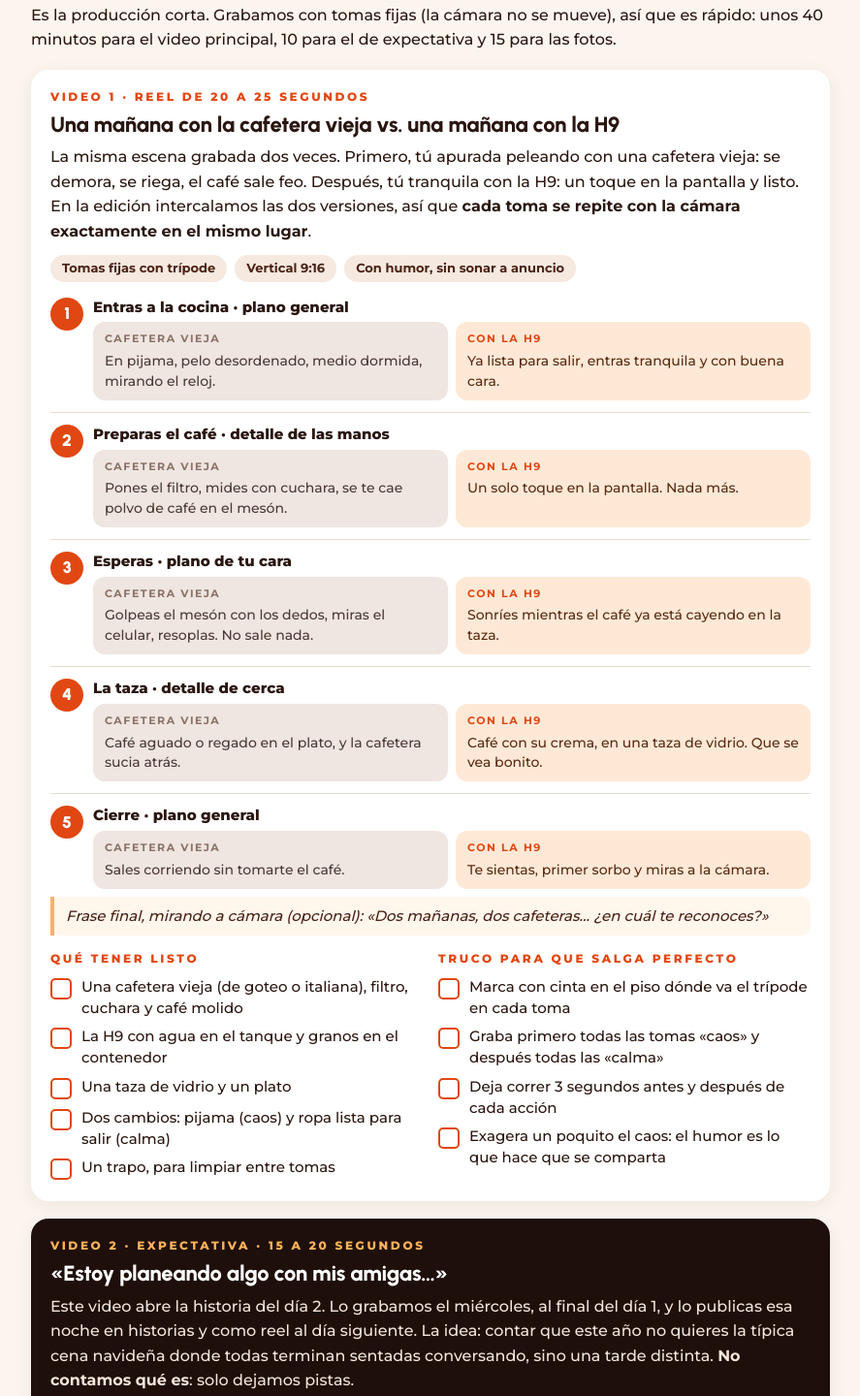
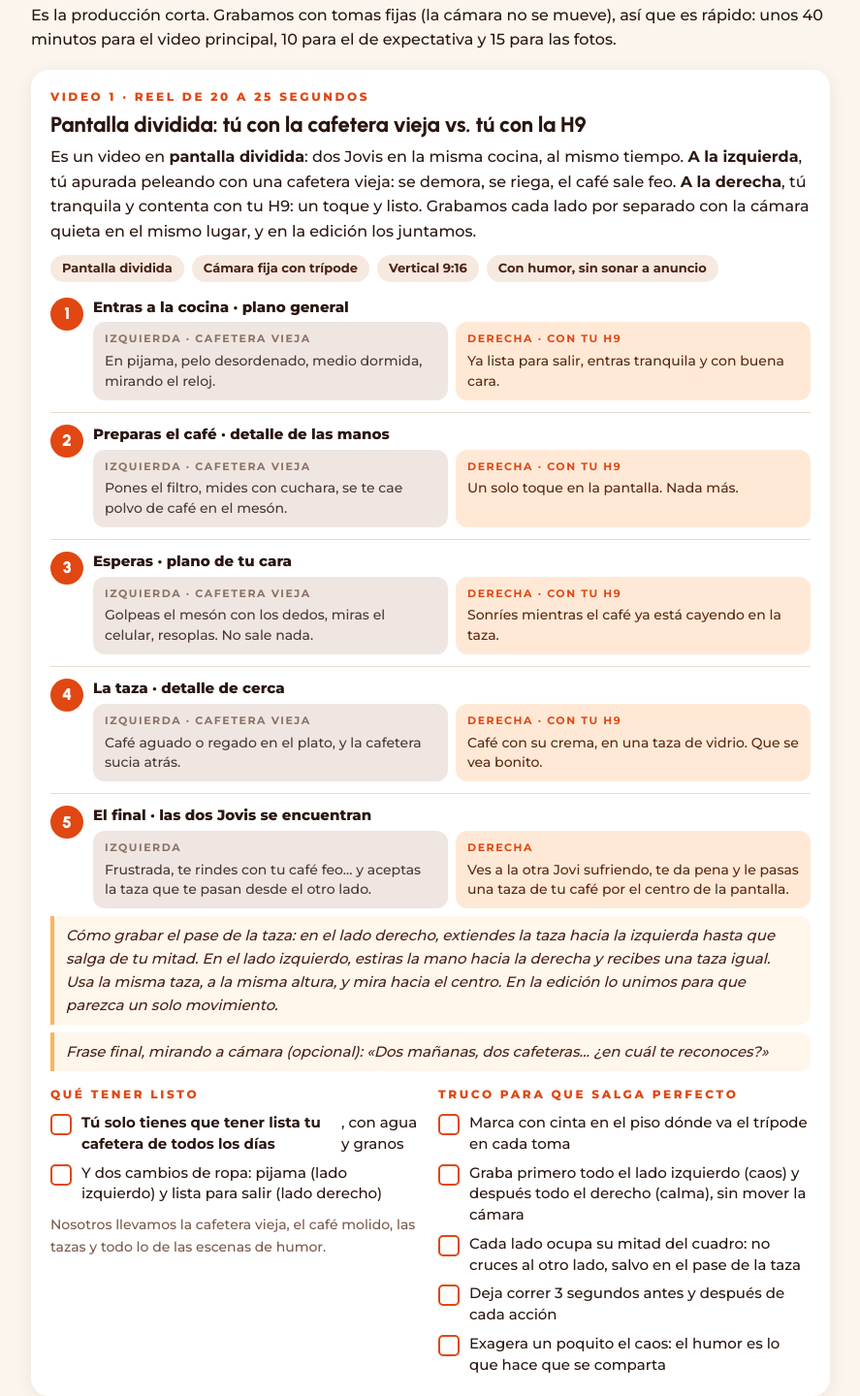
Before and after one commit to Pro-motion-sport-marketing/vicomer-informes, a plain HTML site: page hiheat/produccion-jovi-noviembre-2026/index.html in a window 1280 px wide. Shown: the part 1005-2445 px from the top of the page at 97% size, without its empty margins (196-1083 px from the left). Drawn offline with Linux system fonts and the light colour scheme.

Commit message:
HiHeat Jovi: vieja vs. nueva en pantalla dividida con pase de taza
Co-Authored-By: Claude Opus 5.5 <noreply@anthropic.com>

```diff
--- a/hiheat/produccion-jovi-noviembre-2026/index.html
+++ b/hiheat/produccion-jovi-noviembre-2026/index.html
@@ -195,50 +195,50 @@ nav.indice a{flex:0 0 auto;text-decoration:none;color:var(--cafe);background:var
 
     <div class="card" id="v1">
       <div class="kicker">Video 1 · Reel de 20 a 25 segundos</div>
-      <h3>Una mañana con la cafetera vieja vs. una mañana con la H9</h3>
-      <p>La misma escena grabada dos veces. Primero, tú apurada peleando con una cafetera vieja: se demora, se riega, el café sale feo. Después, tú tranquila con la H9: un toque en la pantalla y listo. En la edición intercalamos las dos versiones, así que <b>cada toma se repite con la cámara exactamente en el mismo lugar</b>.</p>
-      <div class="meta"><span class="chip">Tomas fijas con trípode</span><span class="chip">Vertical 9:16</span><span class="chip">Con humor, sin sonar a anuncio</span></div>
+      <h3>Pantalla dividida: tú con la cafetera vieja vs. tú con la H9</h3>
+      <p>Es un video en <b>pantalla dividida</b>: dos Jovis en la misma cocina, al mismo tiempo. <b>A la izquierda</b>, tú apurada peleando con una cafetera vieja: se demora, se riega, el café sale feo. <b>A la derecha</b>, tú tranquila y contenta con tu H9: un toque y listo. Grabamos cada lado por separado con la cámara quieta en el mismo lugar, y en la edición los juntamos.</p>
+      <div class="meta"><span class="chip">Pantalla dividida</span><span class="chip">Cámara fija con trípode</span><span class="chip">Vertical 9:16</span><span class="chip">Con humor, sin sonar a anuncio</span></div>
 
       <div class="versus">
         <div class="vs-row"><div class="num">1</div><div>
           <h4>Entras a la cocina · plano general</h4>
-          <div class="lados"><div class="lado caos"><b>Cafetera vieja</b>En pijama, pelo desordenado, medio dormida, mirando el reloj.</div><div class="lado calma"><b>Con la H9</b>Ya lista para salir, entras tranquila y con buena cara.</div></div>
+          <div class="lados"><div class="lado caos"><b>Izquierda · cafetera vieja</b>En pijama, pelo desordenado, medio dormida, mirando el reloj.</div><div class="lado calma"><b>Derecha · con tu H9</b>Ya lista para salir, entras tranquila y con buena cara.</div></div>
         </div></div>
         <div class="vs-row"><div class="num">2</div><div>
           <h4>Preparas el café · detalle de las manos</h4>
-          <div class="lados"><div class="lado caos"><b>Cafetera vieja</b>Pones el filtro, mides con cuchara, se te cae polvo de café en el mesón.</div><div class="lado calma"><b>Con la H9</b>Un solo toque en la pantalla. Nada más.</div></div>
+          <div class="lados"><div class="lado caos"><b>Izquierda · cafetera vieja</b>Pones el filtro, mides con cuchara, se te cae polvo de café en el mesón.</div><div class="lado calma"><b>Derecha · con tu H9</b>Un solo toque en la pantalla. Nada más.</div></div>
         </div></div>
         <div class="vs-row"><div class="num">3</div><div>
           <h4>Esperas · plano de tu cara</h4>
-          <div class="lados"><div class="lado caos"><b>Cafetera vieja</b>Golpeas el mesón con los dedos, miras el celular, resoplas. No sale nada.</div><div class="lado calma"><b>Con la H9</b>Sonríes mientras el café ya está cayendo en la taza.</div></div>
+          <div class="lados"><div class="lado caos"><b>Izquierda · cafetera vieja</b>Golpeas el mesón con los dedos, miras el celular, resoplas. No sale nada.</div><div class="lado calma"><b>Derecha · con tu H9</b>Sonríes mientras el café ya está cayendo en la taza.</div></div>
         </div></div>
         <div class="vs-row"><div class="num">4</div><div>
           <h4>La taza · detalle de cerca</h4>
-          <div class="lados"><div class="lado caos"><b>Cafetera vieja</b>Café aguado o regado en el plato, y la cafetera sucia atrás.</div><div class="lado calma"><b>Con la H9</b>Café con su crema, en una taza de vidrio. Que se vea bonito.</div></div>
+          <div class="lados"><div class="lado caos"><b>Izquierda · cafetera vieja</b>Café aguado o regado en el plato, y la cafetera sucia atrás.</div><div class="lado calma"><b>Derecha · con tu H9</b>Café con su crema, en una taza de vidrio. Que se vea bonito.</div></div>
         </div></div>
         <div class="vs-row"><div class="num">5</div><div>
-          <h4>Cierre · plano general</h4>
-          <div class="lados"><div class="lado caos"><b>Cafetera vieja</b>Sales corriendo sin tomarte el café.</div><div class="lado calma"><b>Con la H9</b>Te sientas, primer sorbo y miras a la cámara.</div></div>
+          <h4>El final · las dos Jovis se encuentran</h4>
+          <div class="lados"><div class="lado caos"><b>Izquierda</b>Frustrada, te rindes con tu café feo… y aceptas la taza que te pasan desde el otro lado.</div><div class="lado calma"><b>Derecha</b>Ves a la otra Jovi sufriendo, te da pena y le pasas una taza de tu café por el centro de la pantalla.</div></div>
         </div></div>
       </div>
+      <div class="dice">Cómo grabar el pase de la taza: en el lado derecho, extiendes la taza hacia la izquierda hasta que salga de tu mitad. En el lado izquierdo, estiras la mano hacia la derecha y recibes una taza igual. Usa la misma taza, a la misma altura, y mira hacia el centro. En la edición lo unimos para que parezca un solo movimiento.</div>
       <div class="dice">Frase final, mirando a cámara (opcional): «Dos mañanas, dos cafeteras… ¿en cuál te reconoces?»</div>
 
       <div class="dos-col" style="margin-top:18px">
         <div>
           <div class="kicker">Qué tener listo</div>
           <ul class="check">
-            <li>Una cafetera vieja (de goteo o italiana), filtro, cuchara y café molido</li>
-            <li>La H9 con agua en el tanque y granos en el contenedor</li>
-            <li>Una taza de vidrio y un plato</li>
-            <li>Dos cambios: pijama (caos) y ropa lista para salir (calma)</li>
-            <li>Un trapo, para limpiar entre tomas</li>
+            <li><b>Tú solo tienes que tener lista tu cafetera de todos los días</b>, con agua y granos</li>
+            <li>Y dos cambios de ropa: pijama (lado izquierdo) y lista para salir (lado derecho)</li>
           </ul>
+          <p style="font-size:14px;margin-top:10px;color:var(--suave)">Nosotros llevamos la cafetera vieja, el café molido, las tazas y todo lo de las escenas de humor.</p>
         </div>
         <div>
           <div class="kicker">Truco para que salga perfecto</div>
           <ul class="check">
             <li>Marca con cinta en el piso dónde va el trípode en cada toma</li>
-            <li>Graba primero todas las tomas «caos» y después todas las «calma»</li>
+            <li>Graba primero todo el lado izquierdo (caos) y después todo el derecho (calma), sin mover la cámara</li>
+            <li>Cada lado ocupa su mitad del cuadro: no cruces al otro lado, salvo en el pase de la taza</li>
             <li>Deja correr 3 segundos antes y después de cada acción</li>
             <li>Exagera un poquito el caos: el humor es lo que hace que se comparta</li>
           </ul>
@@ -283,7 +283,7 @@ nav.indice a{flex:0 0 auto;text-decoration:none;color:var(--cafe);background:var
       <div class="kicker">Horario sugerido del día 1</div>
       <div class="horario">
         <div class="hora"><b>0:00</b><span>Llegamos, armamos el trípode y limpiamos la cocina (10 min)</span></div>
-        <div class="hora"><b>0:10</b><span>Video 1: primero las tomas «caos», luego las «calma» (40 min)</span></div>
+        <div class="hora"><b>0:10</b><span>Video 1: primero el lado izquierdo, luego el derecho y el pase de la taza (40 min)</span></div>
         <div class="hora"><b>0:50</b><span>Video 2: expectativa (10 min)</span></div>
         <div class="hora"><b>1:00</b><span>Fotos con la H9 (15 min)</span></div>
         <div class="hora"><b>1:15</b><span>Listo ✨</span></div>
```
